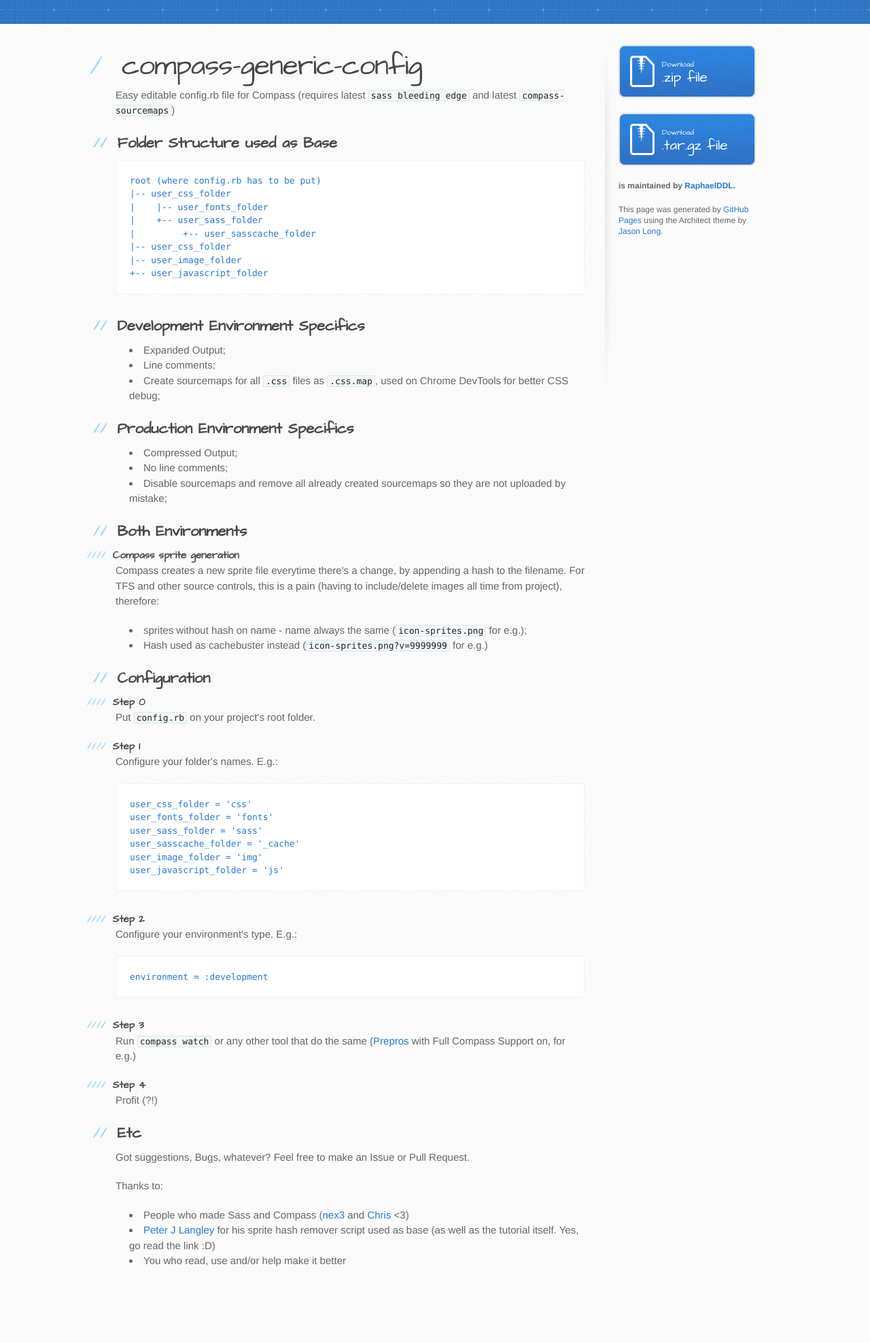
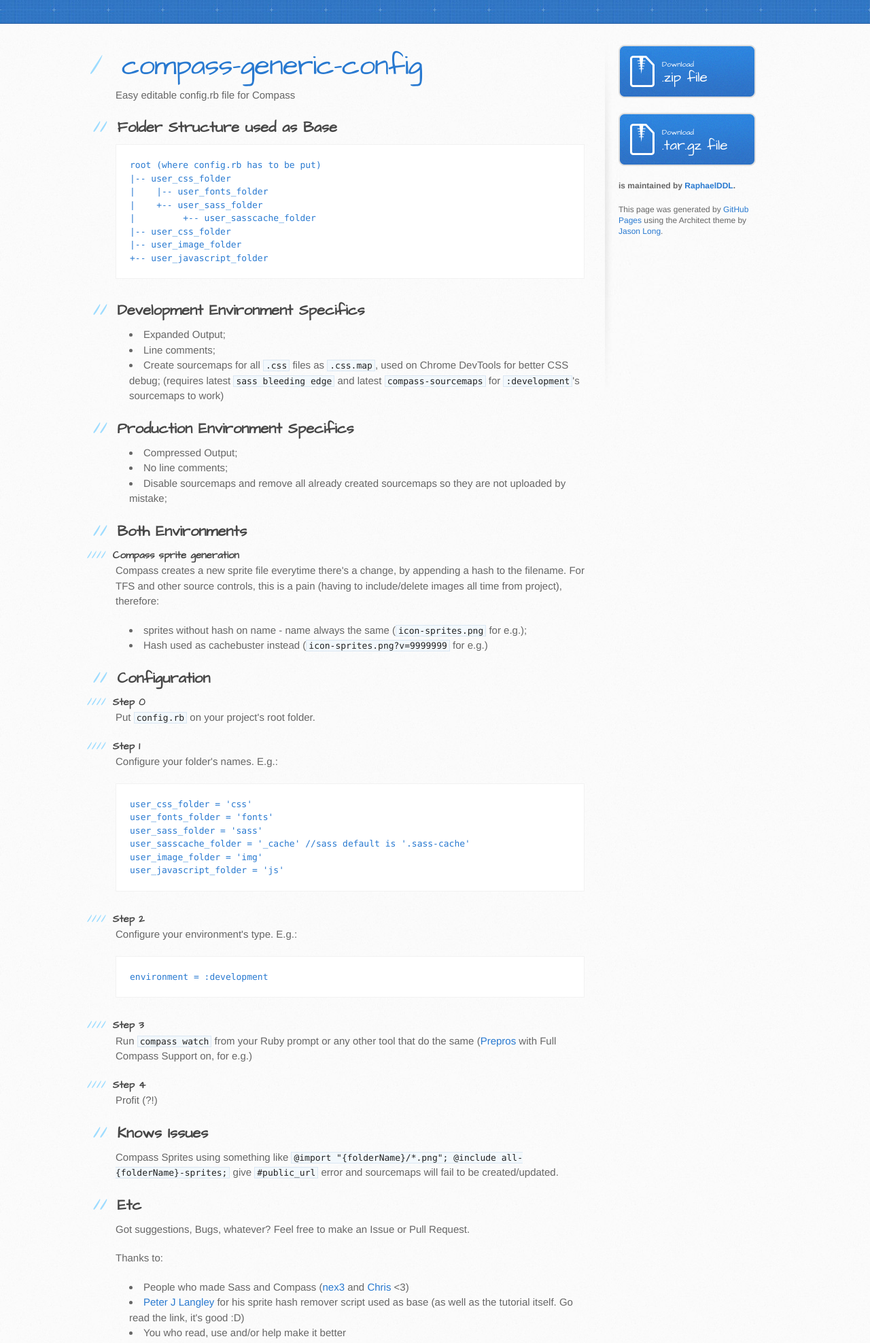
Before and after one commit to RaphaelDDL/compass-generic-config, a plain HTML site: page index.html in a window 1280 px wide. Shown: the part 306-2281 px from the top of the page at 68% size. Before the commit the page ends 2214 px from the top, so only its background shows below. Drawn offline with Linux system fonts and the light colour scheme.

```diff
--- a/index.html
+++ b/index.html
@@ -29,10 +29,10 @@
       <div class="inner clearfix">
         <section id="main-content">
           <h1>
-<a name="compass-generic-config" class="anchor" href="#compass-generic-config"><span class="octicon octicon-link"></span></a>compass-generic-config</h1>
+<a name="compass-generic-config" class="anchor" href="#compass-generic-config"><span class="octicon octicon-link"></span></a><a href="http://raphaelddl.github.io/compass-generic-config">compass-generic-config</a>
+</h1>
 
-<p>Easy editable config.rb file for Compass
-(requires latest <code>sass bleeding edge</code> and latest <code>compass-sourcemaps</code>)</p>
+<p>Easy editable config.rb file for Compass</p>
 
 <h2>
 <a name="folder-structure-used-as-base" class="anchor" href="#folder-structure-used-as-base"><span class="octicon octicon-link"></span></a>Folder Structure used as Base</h2>
@@ -53,7 +53,8 @@
 <ul>
 <li>Expanded Output;</li>
 <li>Line comments;</li>
-<li>Create sourcemaps for all <code>.css</code> files as <code>.css.map</code>, used on Chrome DevTools for better CSS debug;</li>
+<li>Create sourcemaps for all <code>.css</code> files as <code>.css.map</code>, used on Chrome DevTools for better CSS debug;
+(requires latest <code>sass bleeding edge</code> and latest <code>compass-sourcemaps</code> for <code>:development</code>'s sourcemaps to work)</li>
 </ul><h2>
 <a name="production-environment-specifics" class="anchor" href="#production-environment-specifics"><span class="octicon octicon-link"></span></a>Production Environment Specifics</h2>
 
@@ -88,7 +89,7 @@
 <pre><code>user_css_folder = 'css'
 user_fonts_folder = 'fonts'
 user_sass_folder = 'sass'
-user_sasscache_folder = '_cache'
+user_sasscache_folder = '_cache' //sass default is '.sass-cache'
 user_image_folder = 'img'
 user_javascript_folder = 'js'
 </code></pre>
@@ -104,12 +105,17 @@
 <h4>
 <a name="step-3" class="anchor" href="#step-3"><span class="octicon octicon-link"></span></a>Step 3</h4>
 
-<p>Run <code>compass watch</code> or any other tool that do the same (<a href="http://alphapixels.com/prepros/">Prepros</a> with Full Compass Support on, for e.g.)</p>
+<p>Run <code>compass watch</code> from your Ruby prompt <em>or any other tool that do the same (<a href="http://alphapixels.com/prepros/">Prepros</a> with Full Compass Support on, for e.g.)</em></p>
 
 <h4>
 <a name="step-4" class="anchor" href="#step-4"><span class="octicon octicon-link"></span></a>Step 4</h4>
 
 <p>Profit (?!)</p>
+
+<h2>
+<a name="knows-issues" class="anchor" href="#knows-issues"><span class="octicon octicon-link"></span></a>Knows Issues</h2>
+
+<p>Compass Sprites using something like <code>@import "{folderName}/*.png"; @include all-{folderName}-sprites;</code> give <code>#public_url</code> error and sourcemaps will fail to be created/updated.</p>
 
 <h2>
 <a name="etc" class="anchor" href="#etc"><span class="octicon octicon-link"></span></a>Etc</h2>
@@ -121,7 +127,7 @@
 <ul>
 <li>People who made Sass and Compass (<a href="http://nex-3.com/">nex3</a> and <a href="http://chriseppstein.github.com/">Chris</a> &lt;3)</li>
 <li>
-<a href="http://www.codechewing.com/library/automatically-generate-css-sprites-with-sass/">Peter J Langley</a> for his sprite hash remover script used as base (as well as the tutorial itself. Yes, go read the link :D)</li>
+<a href="http://www.codechewing.com/library/automatically-generate-css-sprites-with-sass/">Peter J Langley</a> for his sprite hash remover script used as base (as well as the tutorial itself. Go read the link, it's good :D)</li>
 <li>You who read, use and/or help make it better</li>
 </ul>
         </section>
```
Also changed, not shown: params.json (+1 -1 lines).
